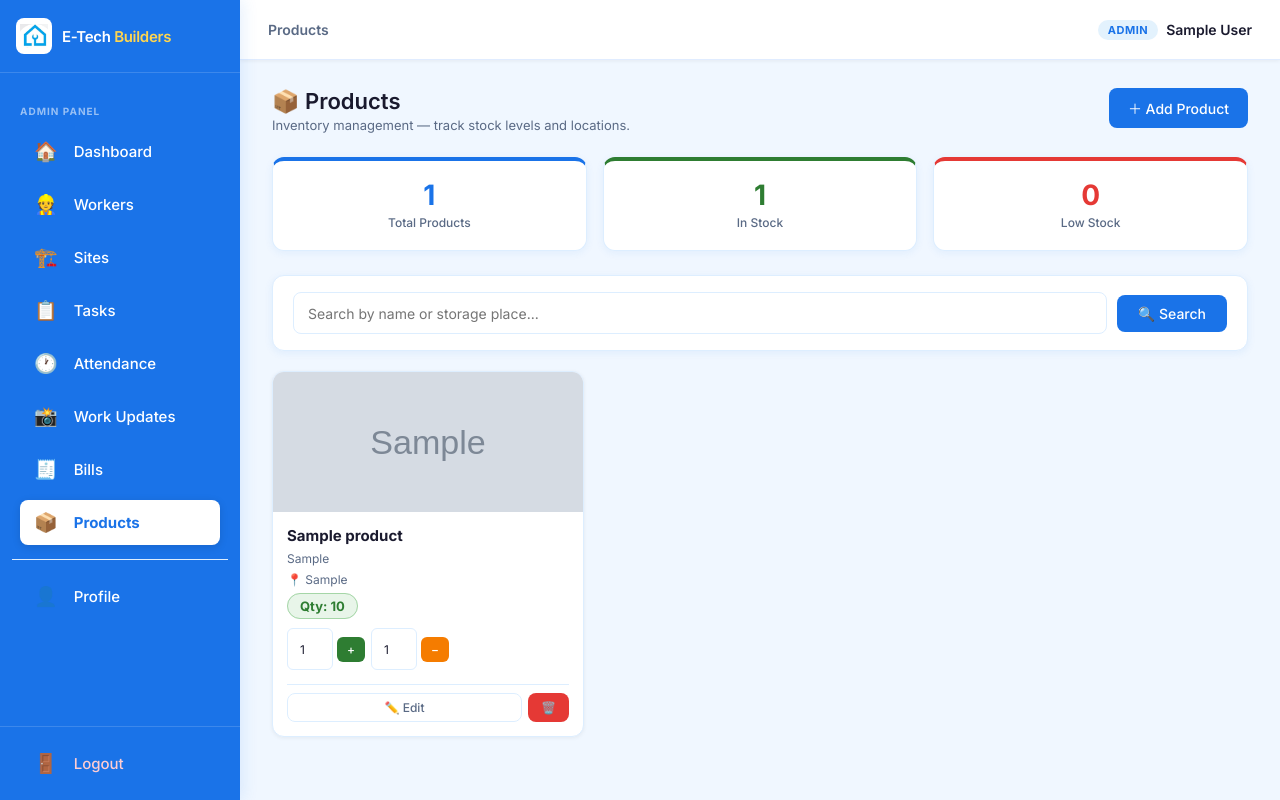
After one commit to yasinmass/E_Tech, a Django app: page /products/ in a window 1280 px wide. The commit adds this page. Run offline with Django 5.2, Linux system fonts and the light colour scheme; a user stored in the database is signed in; tables that the repository leaves empty hold one stand-in row (values such as "Sample post"); grey boxes marked "Sample" are stand-in pictures.

Commit message:
FEAT : product

```diff
--- a/core/models.py
+++ b/core/models.py
@@ -92,3 +92,19 @@ class WorkerProfile(models.Model):
     address = models.TextField(blank=True)
     id_proof = models.ImageField(upload_to='workers/id_proofs/', blank=True, null=True, verbose_name='ID Proof Photo')
     photo = models.ImageField(upload_to='workers/photos/', blank=True, null=True, verbose_name='Worker Photo')
+
+class Product(models.Model):
+    name = models.CharField(max_length=200)
+    quantity = models.PositiveIntegerField(default=0)
+    size = models.CharField(max_length=100, blank=True)
+    place = models.CharField(max_length=200, blank=True)
+    photo = models.ImageField(upload_to='products/', blank=True, null=True)
+    added_by = models.ForeignKey(User, on_delete=models.SET_NULL, null=True)
+    created_at = models.DateTimeField(auto_now_add=True)
+    updated_at = models.DateTimeField(auto_now=True)
+
+    def is_low_stock(self):
+        return self.quantity <= 5
+
+    def __str__(self):
+        return self.name
--- a/core/templates/base.html
+++ b/core/templates/base.html
@@ -886,6 +886,9 @@
             <a href="{% url 'admin_all_bills' %}" class="menu-item {% if '/bills/' in request.path %}active{% endif %}">
                 <span class="menu-icon"></span> <span style="margin-right:6px;">🧾</span>Bills
             </a>
+            <a href="{% url 'products_list' %}" class="menu-item {% if '/products/' in request.path %}active{% endif %}">
+                <span class="menu-icon"></span> <span style="margin-right:6px;">📦</span>Products
+            </a>
             <div class="divider" style="margin:8px 0;"></div>
             <a href="{% url 'profile_settings' %}"
                 class="menu-item {% if request.path == '/profile/' %}active{% endif %}">
@@ -917,6 +920,9 @@
             <a href="{% url 'worker_my_bills' %}"
                 class="menu-item {% if '/my-bills/' in request.path %}active{% endif %}">
                 <span class="menu-icon"></span> <span style="margin-right:6px;">🧾</span>Bills
+            </a>
+            <a href="{% url 'products_list' %}" class="menu-item {% if '/products/' in request.path %}active{% endif %}">
+                <span class="menu-icon"></span> <span style="margin-right:6px;">📦</span>Products
             </a>
             <div class="divider" style="margin:8px 0;"></div>
             <a href="{% url 'profile_settings' %}"
--- /dev/null
+++ b/core/templates/products.html
@@ -0,0 +1,126 @@
+{% extends 'base.html' %}
+{% block title %}Products - E-Tech Builders{% endblock %}
+{% block content %}
+
+<div class="page-header">
+  <div>
+    <h2>📦 Products</h2>
+    <p class="page-subtitle">Inventory management — track stock levels and locations.</p>
+  </div>
+  <a href="{% url 'add_product' %}" class="btn">＋ Add Product</a>
+</div>
+
+<!-- Stat Cards -->
+<div class="grid-stats" style="margin-bottom:24px; grid-template-columns: repeat(auto-fit, minmax(180px, 1fr));">
+  <div class="stat-card" style="border-top:4px solid #1A73E8;">
+    <div class="stat-number" style="color:#1A73E8;">{{ total }}</div>
+    <div class="stat-label">Total Products</div>
+  </div>
+  <div class="stat-card" style="border-top:4px solid #2E7D32;">
+    <div class="stat-number" style="color:#2E7D32;">{{ in_stock }}</div>
+    <div class="stat-label">In Stock</div>
+  </div>
+  <div class="stat-card" style="border-top:4px solid #E53935;">
+    <div class="stat-number" style="color:#E53935;">{{ low_stock }}</div>
+    <div class="stat-label">Low Stock</div>
+  </div>
+</div>
+
+<!-- Search Bar -->
+<div class="card" style="margin-bottom:20px; padding:16px 20px;">
+  <form method="get" style="display:flex; gap:10px; align-items:center; flex-wrap:wrap;">
+    <input type="text" name="q" value="{{ query }}" placeholder="Search by name or storage place..."
+      style="flex:1; min-width:200px; padding:9px 14px; border:1px solid var(--card-border); border-radius:8px; font-size:14px; outline:none;">
+    <button type="submit" class="btn" style="padding:9px 20px;">🔍 Search</button>
+    {% if query %}
+    <a href="{% url 'products_list' %}" class="btn btn-secondary" style="padding:9px 16px;">✕ Clear</a>
+    {% endif %}
+  </form>
+</div>
+
+<!-- Product Grid -->
+{% if products %}
+<div style="display:grid; grid-template-columns: repeat(auto-fill, minmax(240px, 1fr)); gap:20px;">
+  {% for product in products %}
+  <div style="background:var(--bg-white); border-radius:12px; border:1px solid var(--card-border); box-shadow:0 1px 4px rgba(0,0,0,0.06); overflow:hidden; display:flex; flex-direction:column; position:relative;">
+
+    {% if product.is_low_stock %}
+    <div style="position:absolute; top:10px; right:10px; background:#E53935; color:#fff; font-size:10px; font-weight:700; padding:3px 8px; border-radius:20px; z-index:1;">LOW STOCK</div>
+    {% endif %}
+
+    <!-- Photo -->
+    <div style="height:140px; background:#EBF4FF; display:flex; align-items:center; justify-content:center; overflow:hidden;">
+      {% if product.photo %}
+      <img src="{{ product.photo.url }}" alt="{{ product.name }}" style="width:100%; height:100%; object-fit:cover;">
+      {% else %}
+      <span style="font-size:48px;">📦</span>
+      {% endif %}
+    </div>
+
+    <!-- Content -->
+    <div style="padding:14px; flex:1; display:flex; flex-direction:column; gap:6px;">
+      <div style="font-weight:700; font-size:15px; color:var(--text-primary);">{{ product.name }}</div>
+      {% if product.size %}
+      <div style="font-size:12px; color:var(--text-secondary);">{{ product.size }}</div>
+      {% endif %}
+      {% if product.place %}
+      <div style="font-size:12px; color:var(--text-secondary);">📍 {{ product.place }}</div>
+      {% endif %}
+
+      <!-- Quantity Badge -->
+      <div style="margin-top:4px;">
+        {% if product.quantity > 5 %}
+        <span style="background:#E8F5E9; color:#2E7D32; font-weight:700; font-size:13px; padding:4px 12px; border-radius:20px; border:1px solid #A5D6A7;">
+          Qty: {{ product.quantity }}
+        </span>
+        {% else %}
+        <span style="background:#FFEBEE; color:#E53935; font-weight:700; font-size:13px; padding:4px 12px; border-radius:20px; border:1px solid #FFCDD2;">
+          Qty: {{ product.quantity }}
+        </span>
+        {% endif %}
+      </div>
+
+      <!-- Add / Remove Stock Forms -->
+      <div style="display:flex; gap:6px; flex-wrap:wrap; margin-top:8px; align-items:center;">
+        <form method="post" action="{% url 'update_product_qty' product.id %}" style="display:flex; gap:4px; align-items:center;">
+          {% csrf_token %}
+          <input type="hidden" name="action" value="add">
+          <input type="number" name="qty" value="1" min="1"
+            style="width:46px; padding:4px 6px; border:1px solid var(--card-border); border-radius:6px; font-size:12px; text-align:center;">
+          <button type="submit" class="btn btn-sm" style="background:#2E7D32; color:#fff; border:none; padding:5px 10px; border-radius:6px; font-size:12px; cursor:pointer;">+</button>
+        </form>
+        <form method="post" action="{% url 'update_product_qty' product.id %}" style="display:flex; gap:4px; align-items:center;">
+          {% csrf_token %}
+          <input type="hidden" name="action" value="remove">
+          <input type="number" name="qty" value="1" min="1"
+            style="width:46px; padding:4px 6px; border:1px solid var(--card-border); border-radius:6px; font-size:12px; text-align:center;">
+          <button type="submit" class="btn btn-sm" style="background:#F57C00; color:#fff; border:none; padding:5px 10px; border-radius:6px; font-size:12px; cursor:pointer;">−</button>
+        </form>
+      </div>
+
+      <!-- Admin-only actions -->
+      {% if user.role == 'admin' %}
+      <div style="display:flex; gap:6px; margin-top:8px; padding-top:8px; border-top:1px solid var(--card-border);">
+        <a href="{% url 'edit_product' product.id %}" class="btn btn-sm btn-secondary" style="flex:1; text-align:center; font-size:12px;">✏️ Edit</a>
+        <a href="{% url 'delete_product' product.id %}" class="btn btn-sm btn-danger" style="font-size:12px;"
+          onclick="return confirm('Delete {{ product.name }}?')">🗑️</a>
+      </div>
+      {% endif %}
+    </div>
+  </div>
+  {% endfor %}
+</div>
+{% else %}
+<div class="card" style="text-align:center; padding:60px 20px; color:var(--text-secondary);">
+  <div style="font-size:48px; margin-bottom:16px;">📦</div>
+  <div style="font-size:16px; font-weight:600; margin-bottom:8px;">No products found</div>
+  {% if query %}
+  <div style="font-size:13px; margin-bottom:16px;">No results for "<strong>{{ query }}</strong>"</div>
+  <a href="{% url 'products_list' %}" class="btn btn-secondary">Clear Search</a>
+  {% else %}
+  <a href="{% url 'add_product' %}" class="btn">＋ Add First Product</a>
+  {% endif %}
+</div>
+{% endif %}
+
+{% endblock %}
--- a/core/urls.py
+++ b/core/urls.py
@@ -65,4 +65,11 @@ urlpatterns = [
 
     # ── Profile Settings — all roles (Feature 5) ──────────────────────────────
     path('profile/', views.profile_settings, name='profile_settings'),
+
+    # ── Products / Inventory ───────────────────────────────────────────────────
+    path('products/', views.products_list, name='products_list'),
+    path('products/add/', views.add_product, name='add_product'),
+    path('products/<int:product_id>/qty/', views.update_product_qty, name='update_product_qty'),
+    path('products/<int:product_id>/delete/', views.delete_product, name='delete_product'),
+    path('products/<int:product_id>/edit/', views.edit_product, name='edit_product'),
 ]
--- a/core/views.py
+++ b/core/views.py
@@ -5,11 +5,11 @@ from django.contrib import messages
 from django.http import HttpResponseForbidden, JsonResponse
 import json
 from datetime import date
-from .models import User, Site, Task, Attendance, WorkUpdate, Bill, WorkerProfile
+from .models import User, Site, Task, Attendance, WorkUpdate, Bill, WorkerProfile, Product
 from .forms import (
     AddWorkerForm, CustomerCreationForm, WorkerEditForm,
     SiteForm, SiteEditForm, TaskForm, AttendanceForm, WorkUpdateForm, BillForm,
-    ProfileSettingsForm,
+    ProfileSettingsForm, ProductForm,
 )
 
 # ---------- Role helpers ----------
@@ -752,3 +752,73 @@ def profile_settings(request):
             'phone':      request.user.phone,
         })
     return render(request, 'profile_settings.html', {'form': form})
+
+# ---------- Product / Inventory Views ----------
+@login_required
+def products_list(request):
+    query = request.GET.get('q', '')
+    products = Product.objects.all().order_by('-created_at')
+    if query:
+        products = products.filter(name__icontains=query) | Product.objects.filter(place__icontains=query).order_by('-created_at')
+        products = products.distinct()
+    total = products.count()
+    in_stock = products.filter(quantity__gt=5).count()
+    low_stock = products.filter(quantity__lte=5).count()
+    return render(request, 'products.html', {
+        'products': products,
+        'query': query,
+        'total': total,
+        'in_stock': in_stock,
+        'low_stock': low_stock,
+    })
+
+@login_required
+def add_product(request):
+    if request.method == 'POST':
+        form = ProductForm(request.POST, request.FILES)
+        if form.is_valid():
+            product = form.save(commit=False)
+            product.added_by = request.user
+            product.save()
+            return redirect('products_list')
+    else:
+        form = ProductForm()
+    return render(request, 'form_template.html', {'form': form, 'title': 'Add Product', 'back_url': 'products_list'})
+
+@login_required
+def edit_product(request, product_id):
+    if request.user.role != 'admin':
+        return redirect('products_list')
+    product = get_object_or_404(Product, id=product_id)
+    if request.method == 'POST':
+        form = ProductForm(request.POST, request.FILES, instance=product)
+        if form.is_valid():
+            form.save()
+            return redirect('products_list')
+    else:
+        form = ProductForm(instance=product)
+    return render(request, 'form_template.html', {'form': form, 'title': 'Edit Product', 'back_url': 'products_list'})
+
+@login_required
+def update_product_qty(request, product_id):
+    product = get_object_or_404(Product, id=product_id)
+    if request.method == 'POST':
+        action = request.POST.get('action')
+        try:
+            qty = int(request.POST.get('qty', 1))
+        except ValueError:
+            qty = 1
+        if action == 'add':
+            product.quantity += qty
+        elif action == 'remove':
+            product.quantity = max(0, product.quantity - qty)
+        product.save()
+    return redirect('products_list')
+
+@login_required
+def delete_product(request, product_id):
+    if request.user.role != 'admin':
+        return redirect('products_list')
+    product = get_object_or_404(Product, id=product_id)
+    product.delete()
+    return redirect('products_list')
```
Also changed, not shown: core/forms.py (+13 -1 lines), core/migrations/0008_product.py (added).
